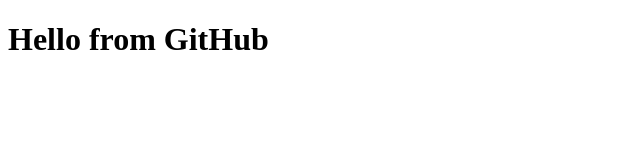
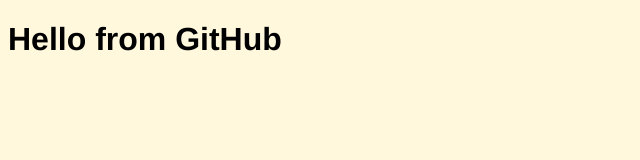
Before and after one commit to olivierklaver/my-github-website, a plain HTML site: page index.html in a window 1280 px wide. Shown: the whole page, without its empty margins (0-640 px from the left). Drawn offline with Linux system fonts and the light colour scheme.

Commit message:
add css style

```diff
--- /dev/null
+++ b/css/style.css
@@ -0,0 +1,4 @@
+body {
+    background-color: cornsilk;
+    font-family: 'Helvetica', 'Arial', sans-serif;
+}
--- a/index.html
+++ b/index.html
@@ -4,6 +4,7 @@
 <head>
     <meta charset="UTF-8">
     <title>GitHub website</title>
+    <link rel="stylesheet" href="css/style.css">
 </head>
 
 <body>
```
